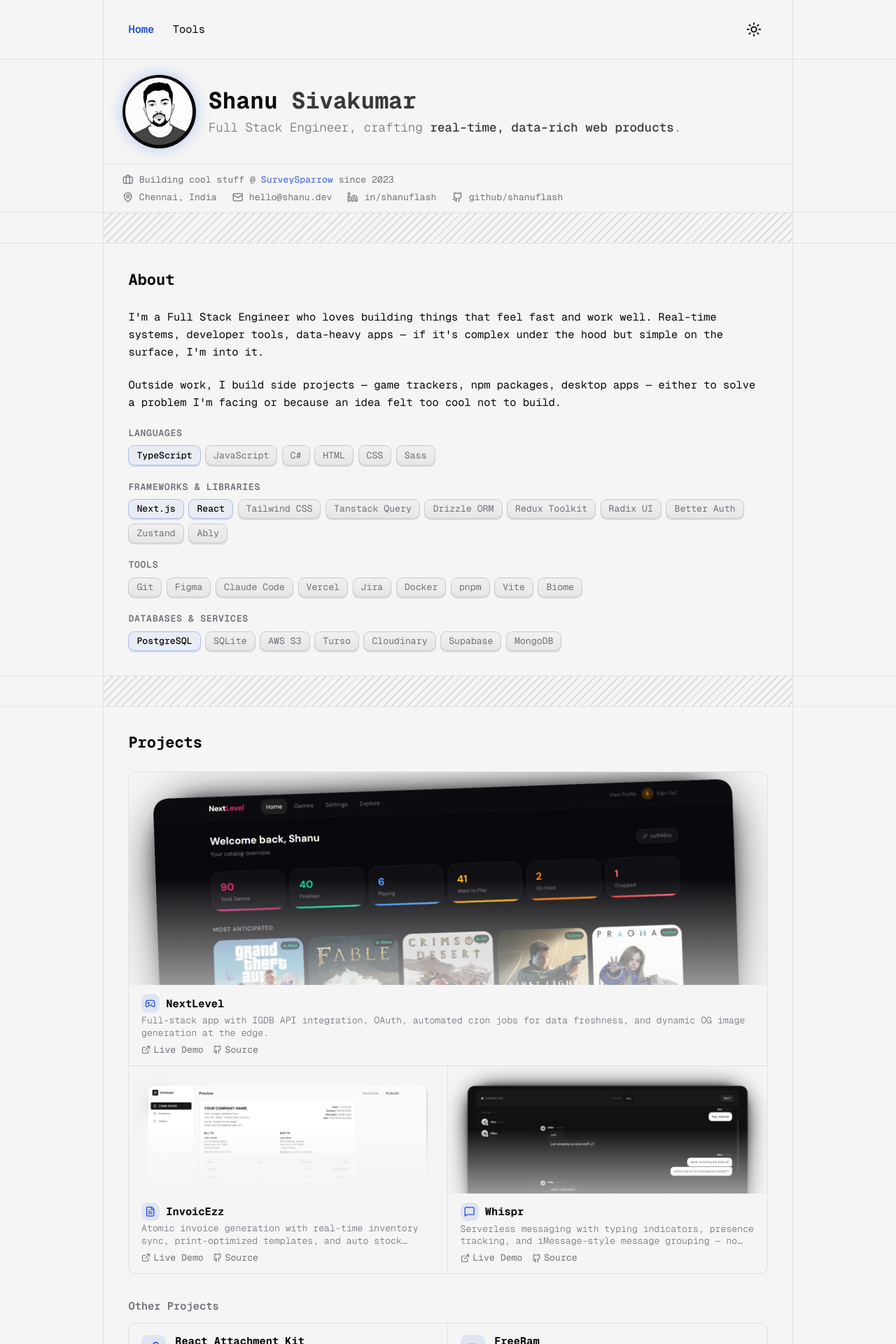
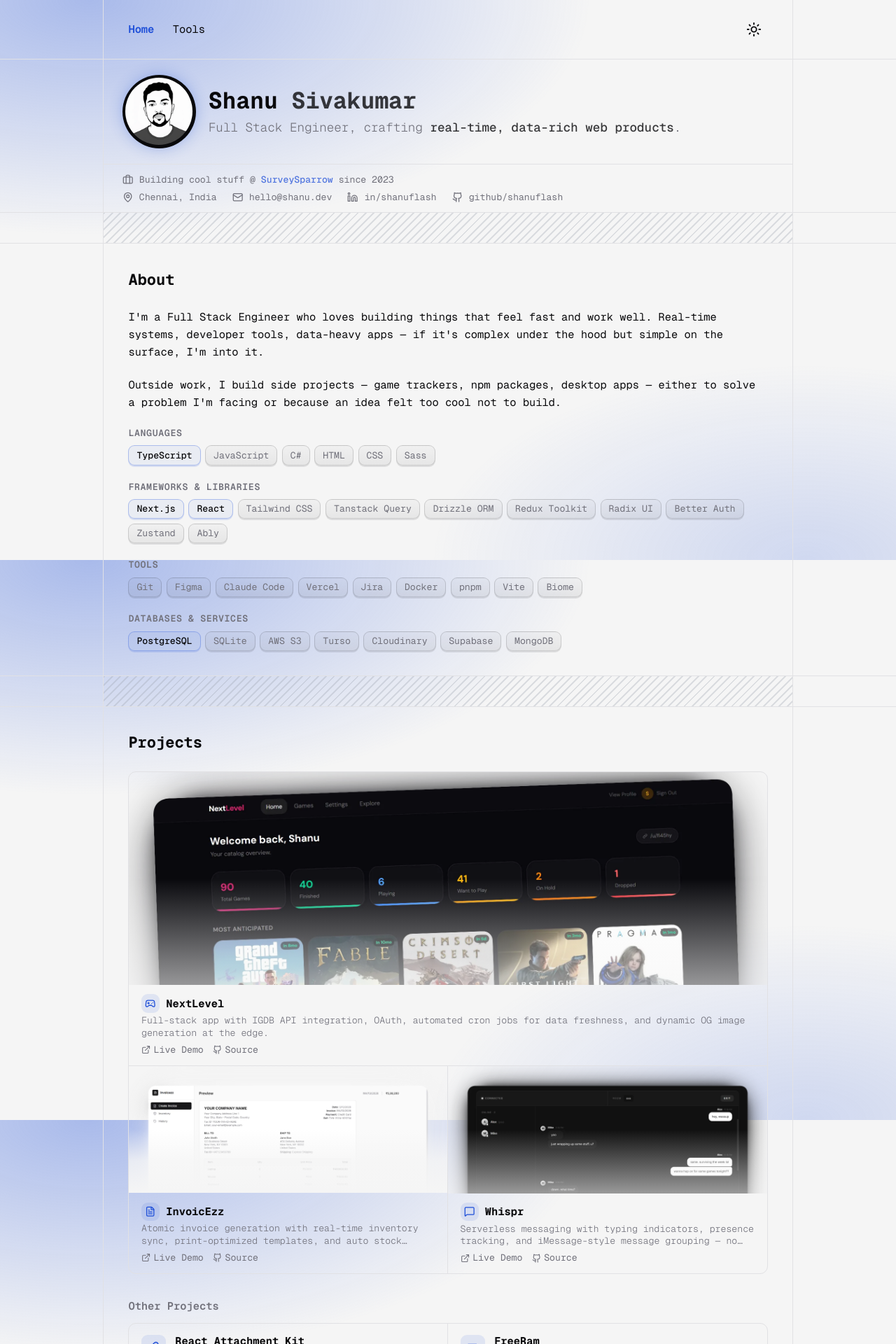
Before and after one commit to shanuflash/portfolio, a Next.js app: page / in a window 1280 px wide. Shown: the top 1920 px of the page at 70% size. Built offline with nearby package versions, Linux system fonts and the light colour scheme.

Commit message:
feat: mesh gradient bg

```diff
--- a/src/app/area51/page.jsx
+++ b/src/app/area51/page.jsx
@@ -54,9 +54,9 @@
   });
 
   return (
-    <div className="min-h-screen font-mono bg-background">
+    <div className="min-h-screen font-mono">
       <Navigation currentPage="area51" showAdminLink={true} />
-      <div className="border-b soft-grid-border bg-background">
+      <div className="border-b soft-grid-border">
         <div className="max-w-4xl border-x soft-grid-border mx-auto">
           <div className="p-8">
             <div className="flex items-center justify-between mb-6">
--- a/src/app/blog/page.jsx
+++ b/src/app/blog/page.jsx
@@ -59,10 +59,10 @@
   const categories = await getCategories();
 
   return (
-    <div className="min-h-screen font-mono bg-background">
+    <div className="min-h-screen font-mono">
       <Navigation currentPage="blog" />
       <SearchBar />
-      <div className="border-b soft-grid-border bg-background">
+      <div className="border-b soft-grid-border">
         <div className="max-w-4xl border-x soft-grid-border mx-auto">
           {posts.length > 0 ? (
             <div>
@@ -76,7 +76,7 @@
         </div>
       </div>
       <DiagonalDivider />
-      <div className="bg-background border-b soft-grid-border">
+      <div className="border-b soft-grid-border">
         <div className="max-w-4xl border-x soft-grid-border mx-auto">
           <div className="p-8">
             <h2 className="text-xl font-bold text-foreground mb-2">
--- a/src/app/blog/search-bar.jsx
+++ b/src/app/blog/search-bar.jsx
@@ -6,7 +6,7 @@
   const [searchQuery, setSearchQuery] = useState('');
 
   return (
-    <div className="border-b border-t soft-grid-border bg-background">
+    <div className="border-b border-t soft-grid-border">
       <div className="max-w-4xl border-x soft-grid-border mx-auto">
         <div className="p-6">
           <div className="relative">
--- a/src/app/globals.css
+++ b/src/app/globals.css
@@ -63,6 +63,8 @@
 
 :root {
   --radius: 0.625rem;
+  --mesh-intensity: 35%;
+  --mesh-intensity-half: 17.5%;
   --background: oklch(0.97 0 0);
   --foreground: oklch(0.141 0.005 285.823);
   --card: oklch(1 0 0);
@@ -97,6 +99,8 @@
 }
 
 .dark {
+  --mesh-intensity: 15%;
+  --mesh-intensity-half: 8%;
   --background: oklch(0.071 0.004 285.823);
   --foreground: oklch(0.96 0.002 285.823);
   --accent: #60a5fa;
@@ -144,7 +148,11 @@
   }
 
   body {
-    @apply bg-background text-foreground;
+    @apply text-foreground bg-background;
+    background-image:
+      radial-gradient(ellipse 80% 60% at 10% 0%, color-mix(in oklch, var(--accent) var(--mesh-intensity), transparent) 0%, transparent 70%),
+      radial-gradient(ellipse 60% 50% at 90% 100%, color-mix(in oklch, var(--accent) var(--mesh-intensity-half), transparent) 0%, transparent 70%);
+    background-attachment: fixed;
     scrollbar-width: none; /* Firefox */
     -ms-overflow-style: none; /* IE and Edge */
   }
--- a/src/app/not-found.js
+++ b/src/app/not-found.js
@@ -5,11 +5,11 @@
 
 export default function NotFound() {
   return (
-    <div className="min-h-screen font-mono bg-background">
+    <div className="min-h-screen font-mono">
       <Navigation />
       <BinaryTitle word="404" />
 
-      <div className="border-b soft-grid-border bg-background">
+      <div className="border-b soft-grid-border">
         <div className="max-w-4xl border-x soft-grid-border mx-auto">
           <div className="p-8 text-center space-y-6">
             <div className="space-y-4">
--- a/src/app/page.js
+++ b/src/app/page.js
@@ -8,9 +8,9 @@
 
 export default function Home() {
   return (
-    <div className="min-h-screen font-mono bg-background">
+    <div className="relative min-h-screen font-mono">
       <Navigation currentPage="home" />
-      <div className="border-b soft-grid-border bg-background">
+      <div className="border-b soft-grid-border">
         <div className="max-w-4xl border-x soft-grid-border mx-auto">
           <div className="flex items-center gap-4 px-5 py-4 sm:px-6 sm:py-5">
             <div className="shrink-0">
@@ -73,7 +73,7 @@
         </div>
       </div>
       <DiagonalDivider />
-      <div id="about" className="border-b soft-grid-border bg-background">
+      <div id="about" className="border-b soft-grid-border">
         <div className="max-w-4xl border-x soft-grid-border mx-auto">
           <div className="p-8">
             <h2 className="text-xl font-bold text-foreground mb-6">About</h2>
@@ -124,7 +124,7 @@
         </div>
       </div>
       <DiagonalDivider />
-      <div id="projects" className="border-b soft-grid-border bg-background">
+      <div id="projects" className="border-b soft-grid-border">
         <div className="max-w-4xl border-x soft-grid-border mx-auto">
           <div className="p-8">
             <h2 className="text-xl font-bold text-foreground mb-6">Projects</h2>
@@ -183,7 +183,7 @@
       <DiagonalDivider />
       <div
         id="socials"
-        className="bg-background border-b soft-grid-border relative"
+        className="border-b soft-grid-border relative"
       >
         <div className="max-w-4xl border-x soft-grid-border mx-auto relative">
           <div className="p-8">
--- a/src/app/tools/page.jsx
+++ b/src/app/tools/page.jsx
@@ -231,10 +231,10 @@
   const wipTools = products.filter((p) => p.wip);
 
   return (
-    <div className="min-h-screen font-mono bg-background">
+    <div className="min-h-screen font-mono">
       <Navigation currentPage="tools" />
 
-      <div className="border-b soft-grid-border bg-background">
+      <div className="border-b soft-grid-border">
         <div className="max-w-4xl border-x soft-grid-border mx-auto">
           <div className="p-8">
             <h2 className="text-xl font-bold text-foreground mb-6">Tools</h2>
@@ -252,7 +252,7 @@
 
       <DiagonalDivider />
 
-      <div className="bg-background border-b soft-grid-border">
+      <div className="border-b soft-grid-border">
         <div className="max-w-4xl border-x soft-grid-border mx-auto">
           <div className="p-8">
             <h2 className="text-xl font-bold text-foreground mb-2">
--- a/src/components/diagonal-divider.js
+++ b/src/components/diagonal-divider.js
@@ -1,6 +1,6 @@
 export default function DiagonalDivider() {
   return (
-    <div className="border-b soft-grid-border h-10 bg-background">
+    <div className="border-b soft-grid-border h-10">
       <div
         className="max-w-4xl border-x soft-grid-border mx-auto h-full"
         style={{
--- a/src/components/expandable-products-section.js
+++ b/src/components/expandable-products-section.js
@@ -16,7 +16,7 @@
   return (
     <div
       id="products"
-      className="border-b border-border soft-grid-border bg-background"
+      className="border-b border-border soft-grid-border"
     >
       <div className="max-w-4xl border-x soft-grid-border mx-auto">
         <div className="p-6">
--- a/src/components/navigation.js
+++ b/src/components/navigation.js
@@ -17,7 +17,7 @@
   }
 
   return (
-    <nav className="border-b soft-grid-border bg-background">
+    <nav className="border-b soft-grid-border">
       <div className="max-w-4xl border-x soft-grid-border mx-auto flex items-center justify-between px-8 py-5">
         <div className="flex items-center gap-6">
           {navLinks.map((link, index) => (
```
Also changed, not shown: src/app/tools/char-count/page.jsx (+5 -5 lines).
